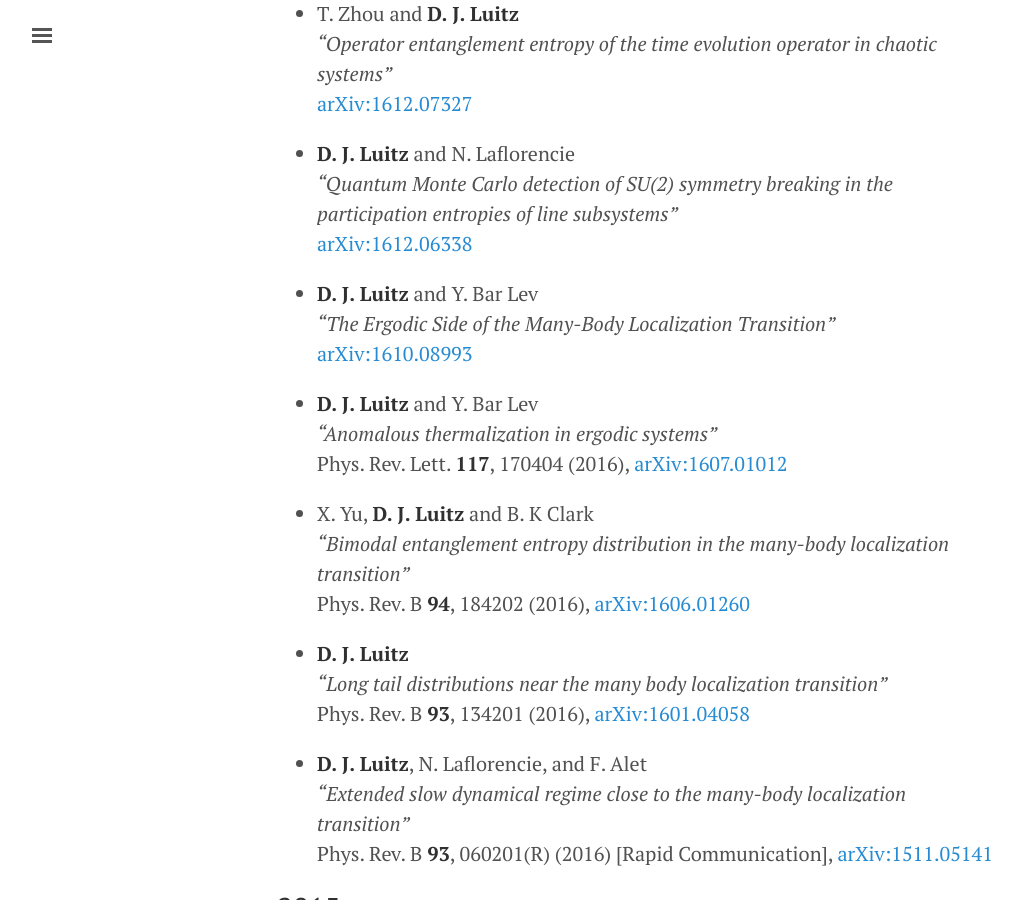
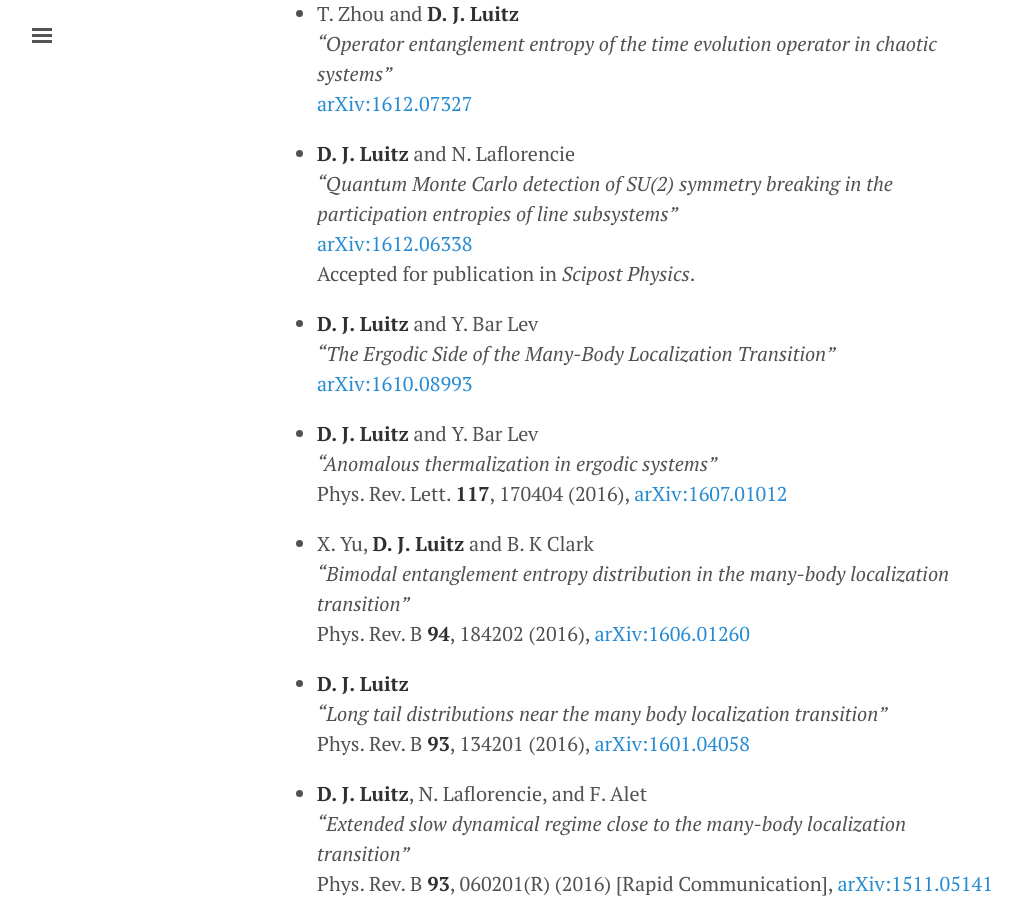
Before and after one commit to dluitz/dluitz.github.io, a Jekyll site: the page built from publications.md, in a window 1280 px wide and 900 px high, scrolled down 508 px. Shown: the whole window, without its empty margins (3-1023 px from the left). Built offline with Jekyll 4.4.1, drawn with Linux system fonts in a browser that asks for light colours.

Commit message:
[publist] update

```diff
--- a/publications.md
+++ b/publications.md
@@ -22,6 +22,7 @@ My ORCID is [0000-0003-0099-5696](https://orcid.org/0000-0003-0099-5696).
 + **D. J. Luitz** and N. Laflorencie
 *"Quantum Monte Carlo detection of SU(2) symmetry breaking in the participation entropies of line subsystems"*
 [arXiv:1612.06338](https://arxiv.org/abs/1612.06338)
+Accepted for publication in *Scipost Physics*.
 
 + **D. J. Luitz** and Y. Bar Lev
 *"The Ergodic Side of the Many-Body Localization Transition"*
```
